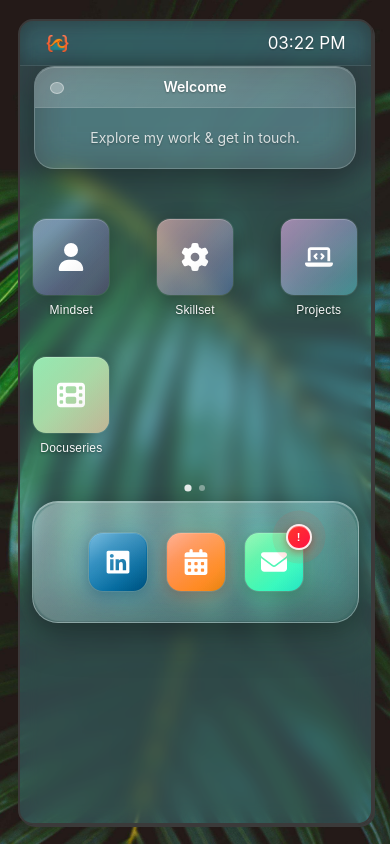
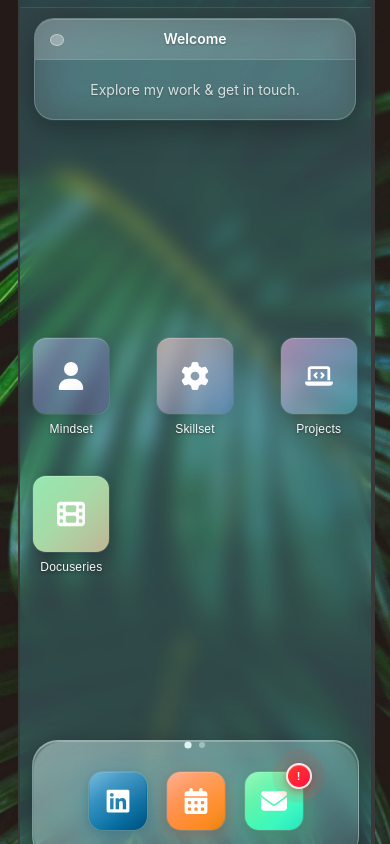
Before and after one commit to demaceo/portfolio-v4, a Next.js app: page / in a window 390 px wide. Built offline with nearby package versions, Linux system fonts and the light colour scheme.

Commit message:
adjust mobile layout

```diff
--- a/src/components/layout/MobileLayout/MobileLayout.css
+++ b/src/components/layout/MobileLayout/MobileLayout.css
@@ -31,9 +31,17 @@
   flex-direction: column;
   overflow: hidden;
   box-shadow: 2px 2px 0px #3b3a3a;
+  padding-bottom: 110px; /* Prevent dock overlap with content */
 }
 
-/* Remove the old gradientShift animation since it's no longer used */
+.mobile-app-container{
+  display: flex;
+  flex-direction: column;
+  justify-content: space-between;
+  height: 100%;
+  margin: 10px 0;
+
+}
 
 .status-bar {
   height: 44px;
@@ -309,9 +317,12 @@
   align-items: center;
   gap: 24px;
   padding: 18px 24px;
-  position: relative;
-  margin: 0 15px 20px 15px;
-  border-radius: 30px;
+  position: absolute;
+  left: 0;
+  right: 0;
+  bottom: 0;
+  margin: 0;
+  border-radius: 30px 30px 30px 30px;
   box-shadow: 0 12px 40px rgba(0, 0, 0, 0.25), 0 6px 20px rgba(0, 0, 0, 0.15),
     inset 0 1px 0 rgba(255, 255, 255, 0.3), inset 0 -1px 0 rgba(0, 0, 0, 0.1);
   overflow: visible;
--- a/src/components/layout/MobileLayout/MobileLayout.tsx
+++ b/src/components/layout/MobileLayout/MobileLayout.tsx
@@ -84,6 +84,18 @@ const MobileLayout = () => {
             handleAppClick={handleAppClick}
             preloadHandlers={preloadHandlers}
           />
+          <MobileModals
+            showContactForm={showContactForm}
+            setShowContactForm={setShowContactForm}
+            showAboutMe={showAboutMe}
+            setShowAboutMe={setShowAboutMe}
+            showSkillset={showSkillset}
+            setShowSkillset={setShowSkillset}
+            showProjects={showProjects}
+            setShowProjects={setShowProjects}
+            showDocumentary={showDocumentary}
+            setShowDocumentary={setShowDocumentary}
+          />
           <PageIndicators />
         </div>
         <MobileDock
@@ -93,18 +105,6 @@ const MobileLayout = () => {
           calendlyUrl={EXTERNAL_LINKS.CALENDLY}
           onContactPreload={handleContactPreload}
         />
-        <MobileModals
-          showContactForm={showContactForm}
-          setShowContactForm={setShowContactForm}
-          showAboutMe={showAboutMe}
-          setShowAboutMe={setShowAboutMe}
-          showSkillset={showSkillset}
-          setShowSkillset={setShowSkillset}
-          showProjects={showProjects}
-          setShowProjects={setShowProjects}
-          showDocumentary={showDocumentary}
-          setShowDocumentary={setShowDocumentary}
-        />
       </div>
     </div>
   );
```
